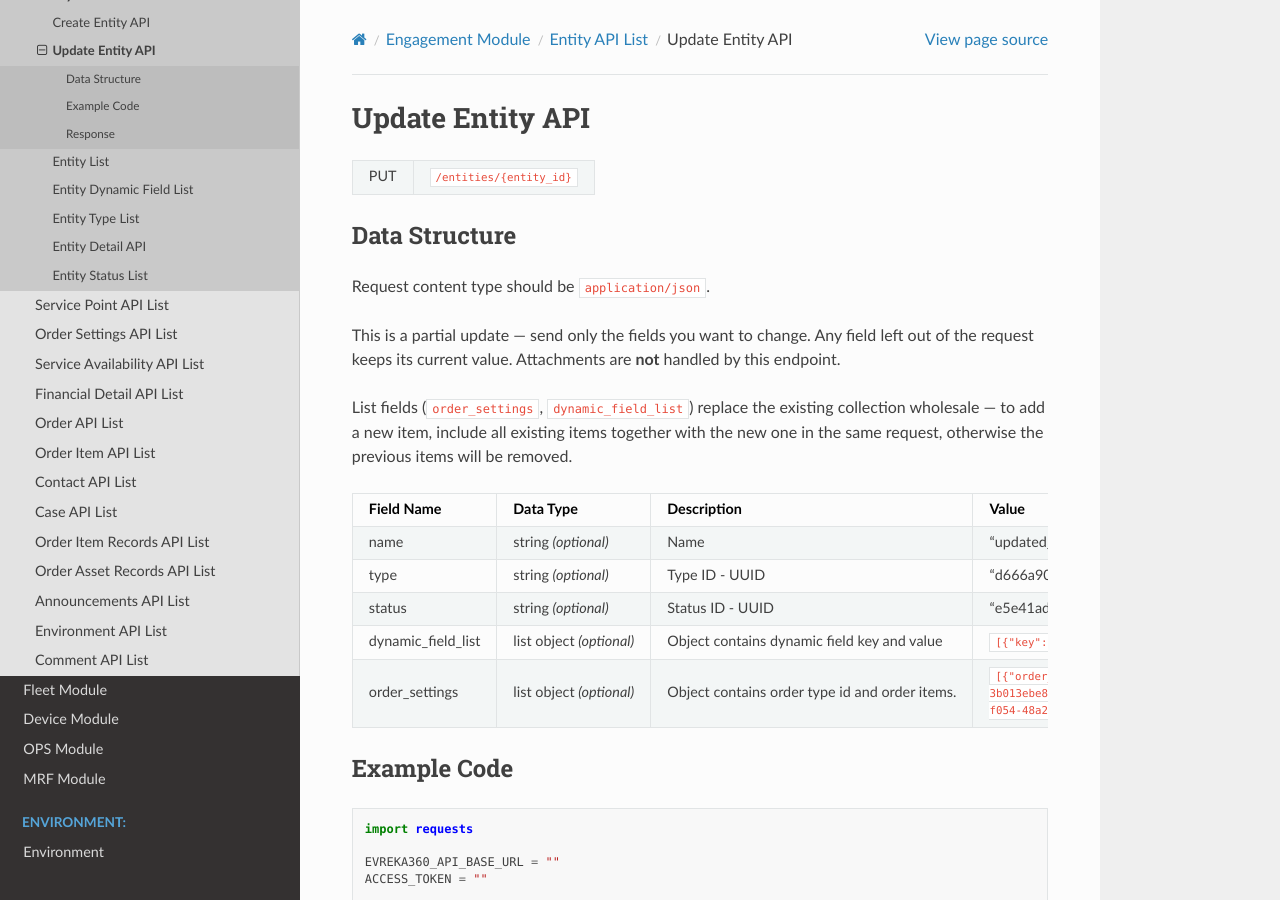
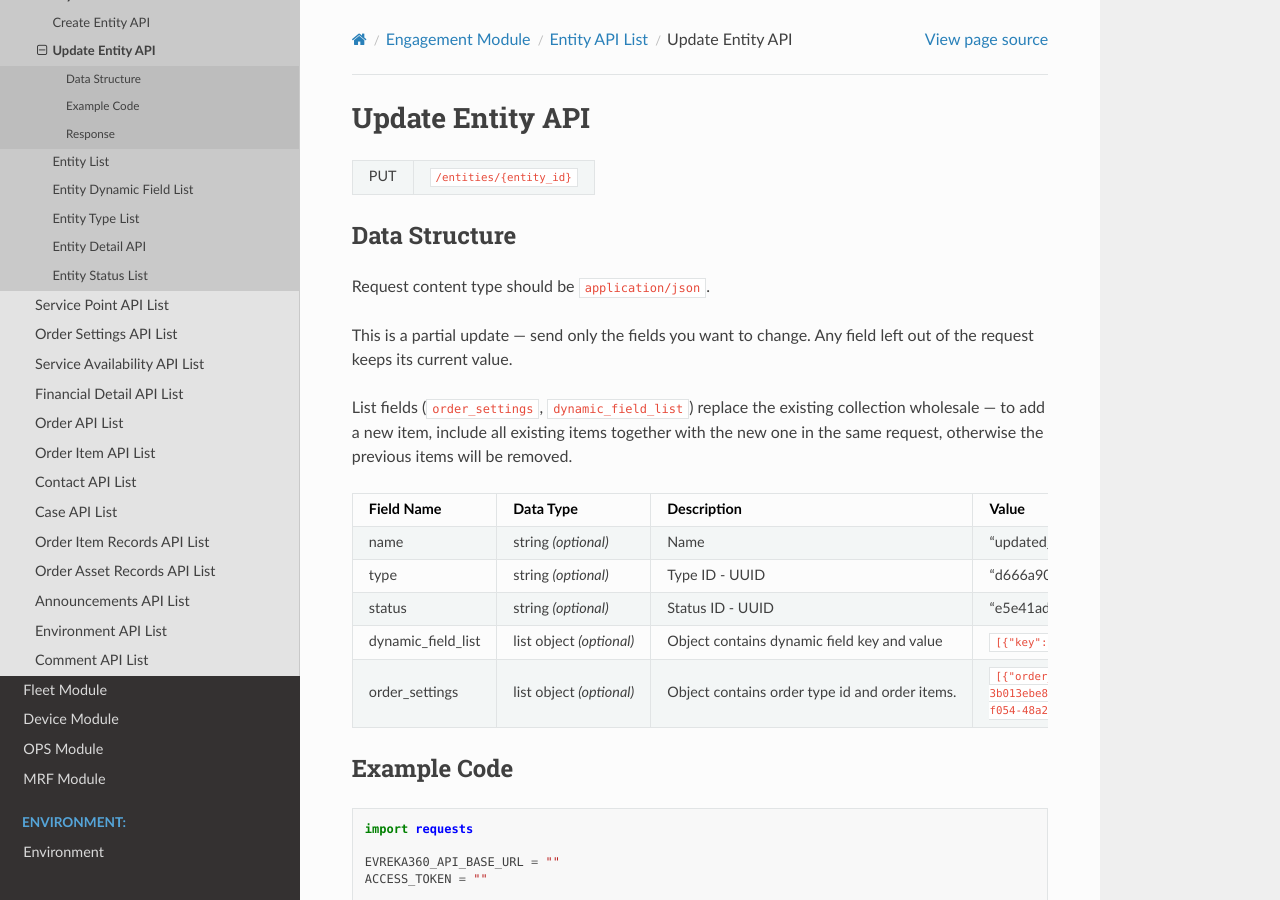
Before and after one commit to evrekadev/evreka-api-doc, a Sphinx documentation site: the page built from source/engagement/entity/update.rst, in a window 1280 px wide and 900 px high. Built offline with Sphinx 7.4.7 and the Read the Docs theme 3.1.0, drawn with Linux system fonts in a browser that asks for light colours; pages that are not in the unit, such as notebooks, are missing from menus.

Commit message:
feature/renuterra-update-apis
improvements

```diff
--- a/source/engagement/entity/update.rst
+++ b/source/engagement/entity/update.rst
@@ -13,8 +13,7 @@ Data Structure
 Request content type should be ``application/json``.
 
 This is a partial update — send only the fields you want to change. Any field
-left out of the request keeps its current value. Attachments are **not**
-handled by this endpoint.
+left out of the request keeps its current value.
 
 List fields (``order_settings``, ``dynamic_field_list``) replace the existing
 collection wholesale — to add a new item, include all existing items together
--- a/source/engagement/service_point/update.rst
+++ b/source/engagement/service_point/update.rst
@@ -13,8 +13,7 @@ Data Structure
 Request content type should be ``application/json``.
 
 This is a partial update — send only the fields you want to change. Any field
-left out of the request keeps its current value. Attachments are **not**
-handled by this endpoint.
+left out of the request keeps its current value.
 
 List fields (``order_settings``, ``dynamic_field_list``, ``entities``,
 ``contact_list``) replace the existing collection wholesale — to add a new item,
```
